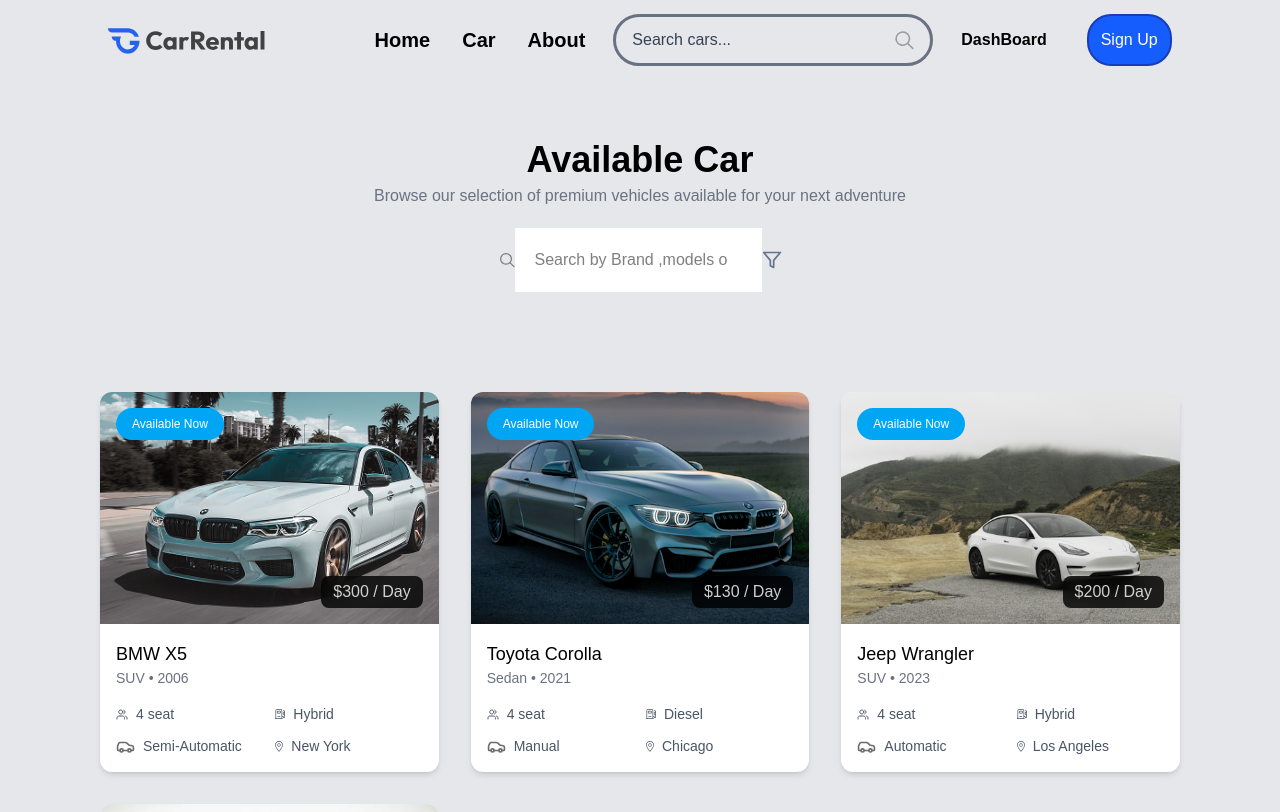
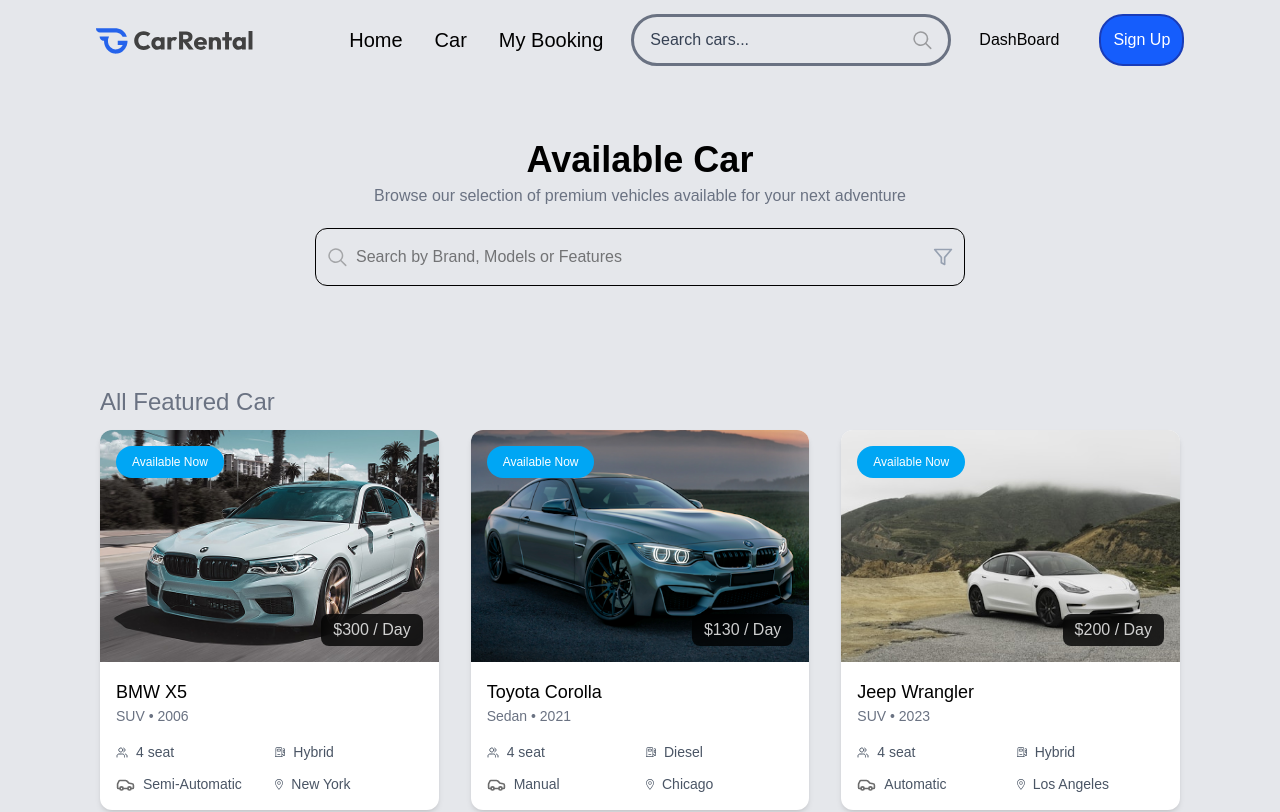
Before and after one commit to officialnishant3ns-oss/Car_Rental_App, a React (Vite) app in the folder Frontend_CarRental/: page /car in a window 1280 px wide. Shown: the top 812 px of the page. Built offline with nearby package versions, Linux system fonts and the light colour scheme.

Commit message:
added booking and car portion

```diff
--- a/Frontend_CarRental/src/components/AllCarsection.jsx
+++ b/Frontend_CarRental/src/components/AllCarsection.jsx
@@ -6,6 +6,9 @@ const AllCarsection = () => {
 
   return (
     <div className=' p-25'>
+        <div className='text-2xl text-gray-500  mb-3'>
+            All Featured Car
+        </div>
        <div className='grid grid-cols-3 gap-8 '>
                 {
                     dummyCarData.slice(0, 6).map((car) => (
--- a/Frontend_CarRental/src/components/Navbar.jsx
+++ b/Frontend_CarRental/src/components/Navbar.jsx
@@ -11,7 +11,7 @@ const Navbar = ({setShowLogin}) => {
         <img src={assets.logo} className='h-8' alt="" />
       </div>
       <div className={`flex gap-7 max-sm:flex-col max-sm:text-white  max-sm:bg-gray-600 max-sm:h-full max-sm:min-h-screen max-sm:w-60 max-sm:fixed top-0 border-0 right-0 max-sm:pt-20 max-sm:pl-5  max-sm:transition-transform ${sidebarOpen ? "max-sm:translate-x-0" : "max-sm:translate-x-full"}`}>
-        <ul className="flex items-center gap-8 text-xl font-semibold text-black" >
+        <ul className="flex items-center gap-8 text-xl font-normal text-black" >
           <li>
             <NavLink
               to="/"
@@ -28,9 +28,9 @@ const Navbar = ({setShowLogin}) => {
           </li>
           <li>
             <NavLink
-              to="/about"
+              to="/my-bookings"
               className="hover:text-gray-700 transition">
-              About
+              My Booking
             </NavLink>
           </li>
         </ul>
@@ -50,8 +50,8 @@ const Navbar = ({setShowLogin}) => {
         </div>
 
         <div className='flex items-center justify-center gap-x-10'>
-          <button className=' font-semibold' >DashBoard</button>
-          <button className='p-3 text-white bg-blue-600 border-2 border-blue-800 rounded-3xl'>Sign Up</button>
+          <button className=' font-normal' >DashBoard</button>
+          <button  className='p-3 text-white bg-blue-600 border-2 border-blue-800 rounded-3xl'>Sign Up</button>
         </div>
 
 
--- a/Frontend_CarRental/src/components/SearchCar.jsx
+++ b/Frontend_CarRental/src/components/SearchCar.jsx
@@ -8,14 +8,31 @@ const SearchCar = () => {
       <h1 className='text-4xl font-bold font-mono text-center pt-15 '>Available Car</h1>
       <p className='text-center font-normal mt-1 text-gray-500'>Browse our selection of premium vehicles available for your next adventure</p>
     </div>
-    <div className='flex justify-center mt-5'>
-        <img src={assets.search_icon} alt="" />
-        <input type="search" name="Car-seach" id="" placeholder='Search by Brand ,models or Features'
-        className='bg-white p-5 text-center'
-        />
-        <img src={assets.filter_icon} alt="" />
+  <div className="flex justify-center mt-5">
+    <div></div>
+  <div className="relative w-[650px] ">
+    <img
+      src={assets.search_icon}
+      alt="search"
+      className="absolute left-3 top-1/2 -translate-y-1/2 w-5 h-5 opacity-60"
+    />
 
-    </div>
+    <input
+      type="search"
+      name="Car-search"
+      placeholder="Search by Brand, Models or Features"
+      className="w-full pl-10 pr-10 py-4 rounded-xl border outline-none focus:ring-2 focus:ring-primary"
+    />
+
+    <img
+      src={assets.filter_icon}
+      alt="filter"
+      className="absolute right-3 top-1/2 -translate-y-1/2 w-5 h-5 cursor-pointer opacity-60"
+    />
+
+  </div>
+</div>
+
    </div>
   )
 }
--- a/Frontend_CarRental/src/components/Testmonial.jsx
+++ b/Frontend_CarRental/src/components/Testmonial.jsx
@@ -2,7 +2,7 @@ import React from "react"
 
 const Testimonial = () => {
   return (
-    <section className="w-full pt-15 flex justify-center mt-24 mb-28 px-6">
+    <section id='testomonial' className="w-full pt-15 flex justify-center mt-24 mb-28 px-6">
       <div className="max-w-7xl w-full">
 
 
--- a/Frontend_CarRental/src/pages/Booking.jsx
+++ b/Frontend_CarRental/src/pages/Booking.jsx
@@ -2,8 +2,12 @@ import React from 'react'
 
 const Booking = () => {
   return (
-    <div>
-      booking
+    <div className='bg-gray-200'>
+     <div className='pt-10 pl-30'>
+      <h1 className='text-3xl font-semibold '>My booking</h1>
+      <p className='text-gray-500 pt-1'>View and manage your all car bookings</p>
+     </div>
+
     </div>
   )
 }
--- a/Frontend_CarRental/src/pages/Cardetails.jsx
+++ b/Frontend_CarRental/src/pages/Cardetails.jsx
@@ -15,7 +15,7 @@ const Cardetails = () => {
   return car ? (
     <div className='px-6 mt-15'>
       <button
-        className='flex items-center gap-2 mb-6 ml-10'
+        className='flex items-center gap-2 mb-6 ml-13'
         onClick={() => navigate(-1)} >
         <img src={assets.arrow_icon} className='rotate-180' alt="" />
         Back to all Car
@@ -23,10 +23,10 @@ const Cardetails = () => {
 
 
 
-      <div className='grid grid-cols-3 gap-12 m-auto ml-10 mr-10'>
+      <div className='grid grid-cols-3 gap-12 pl-13 pr-13'>
 
         <div className='col-span-2 mb-25 '>
-          <img src={car.image} alt="" className='w-full object-cover mb-6 h-130 rounded-2xl' />
+          <img src={car.image} alt="" className='w-full object-cover mb-6 h-120 rounded-2xl' />
           <div>    <h1 className='text-4xl font-semibold mb-3'>{car.brand}   {car.model}</h1>
             <p className='text-lg  font-serif'>{car.year}  {car.category}</p>
           </div>
@@ -82,7 +82,7 @@ const Cardetails = () => {
                 type="date"
                 id='pickup-date'
                 min={new Date().toISOString().split('T')[0]}
-                className="border  border-borderColor px-3 py-2 w-99 rounded-lg text-gray-600  mt-3 outline-none cursor-pointer"
+                className="border  border-borderColor px-3 py-2 w-90 rounded-lg text-gray-600  mt-3 outline-none cursor-pointer"
                 required
 
               />
@@ -93,7 +93,7 @@ const Cardetails = () => {
                 type="date"
                 id='return-date'
                 min={new Date().toISOString().split('T')[0]}
-                className="border border-borderColor px-5 w-99 py-3 cursor-pointer rounded-lg"
+                className="border border-borderColor px-5 w-90 py-3 cursor-pointer rounded-lg"
                 required
 
               />
```
